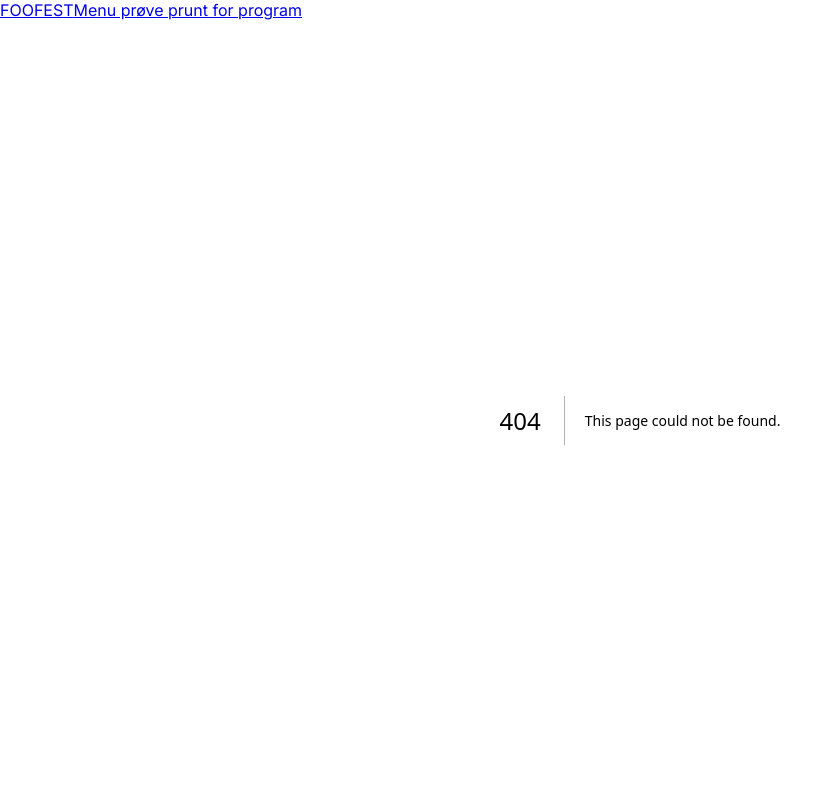
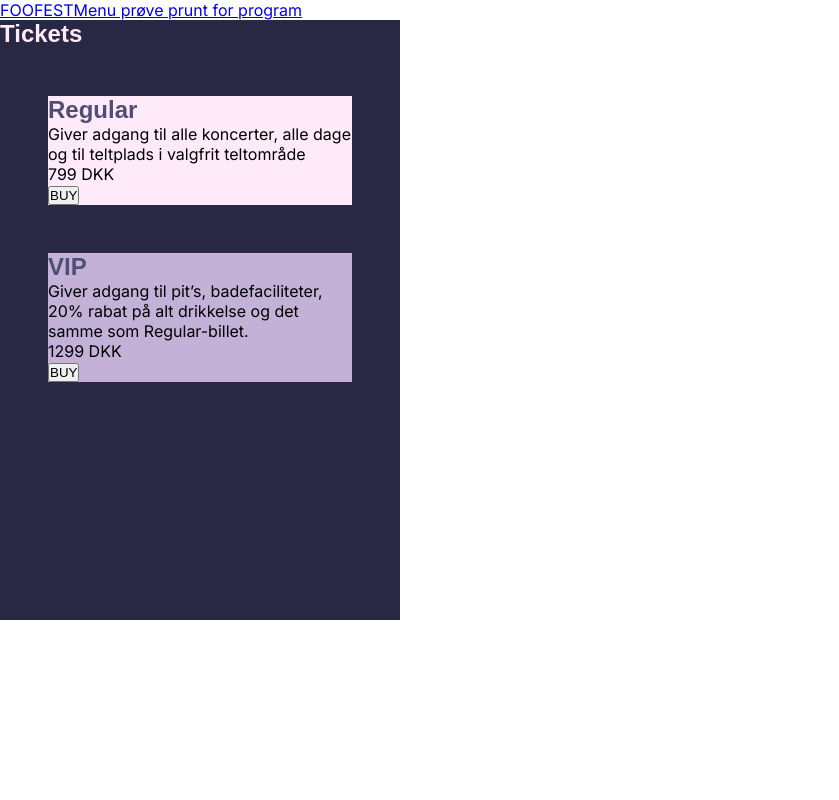
Before and after one commit to malt656c/foo_fest_app, a Next.js app: page /booking in a window 1280 px wide. Before the commit this address had no page. Shown: the top 800 px of the page, without its empty margins (0-839 px from the left). Built offline with nearby package versions, Linux system fonts and the light colour scheme; a web font is replaced by a local one.

Commit message:
staryt på booking

```diff
--- a/components/Booking.jsx
+++ b/components/Booking.jsx
@@ -1,8 +1,10 @@
 import styles from "./Booking.module.css";
-export default async function booking() {
+import Ticketcard from "./Ticketcard";
+export default async function Booking() {
     return (
-<div>
-<h1>Tickets</h1>
+<div className={styles.Background}>
+<h1 className={styles.Heading}>Tickets</h1>
+<Ticketcard></Ticketcard>
 </div>
 
     )
--- a/components/Booking.module.css
+++ b/components/Booking.module.css
@@ -1,4 +1,11 @@
-h1 {
-    font-family: var(--heading-font);
+.Background {
+    height: 600px;
+    align-items: center;
+    width: 400px;
+    background-color: var(--primary_dark);
+}
+
+.Heading {
+    font-family: var(--heading_font);
     color: var(--primary_light);
 }
--- /dev/null
+++ b/components/Ticketcard.jsx
@@ -0,0 +1,19 @@
+import styles from "./Ticketcard.module.css";
+export default async function Ticketcard() {
+    return (
+        <div>
+<div className={styles.Card1}>
+<h1 className={styles.Heading}>Regular</h1>
+<p>Giver adgang til alle koncerter, alle dage og til teltplads i valgfrit teltområde</p>
+<p>799 DKK</p>
+<button className={styles.Button}>BUY</button>
+</div>
+<div className={styles.Card2}>
+<h1 className={styles.Heading}>VIP</h1>
+<p>Giver adgang til pit’s, badefaciliteter, 20% rabat på alt drikkelse og det samme som Regular-billet. </p>
+<p>1299 DKK</p>
+<button className={styles.Button}>BUY</button>
+</div>
+</div>
+    )
+}
--- /dev/null
+++ b/components/Ticketcard.module.css
@@ -0,0 +1,14 @@
+.Card1 {
+    background-color: var(--primary_light);
+    margin: 3rem;
+}
+
+.Heading {
+    font-family: var(--heading_font);
+    color: var(--secondary_dark)
+}
+
+.Card2 {
+    background-color: var(--secondary_light);
+    margin: 3rem;
+}
--- /dev/null
+++ b/src/app/booking/page.jsx
@@ -0,0 +1,11 @@
+import AppWrapper from "../../../components/AppWrapper";
+import Booking from "../../../components/Booking";
+export default function Home() {
+  return (
+    <main>
+      <AppWrapper>
+<Booking></Booking>
+      </AppWrapper>
+  </main>
+  );
+}
```
